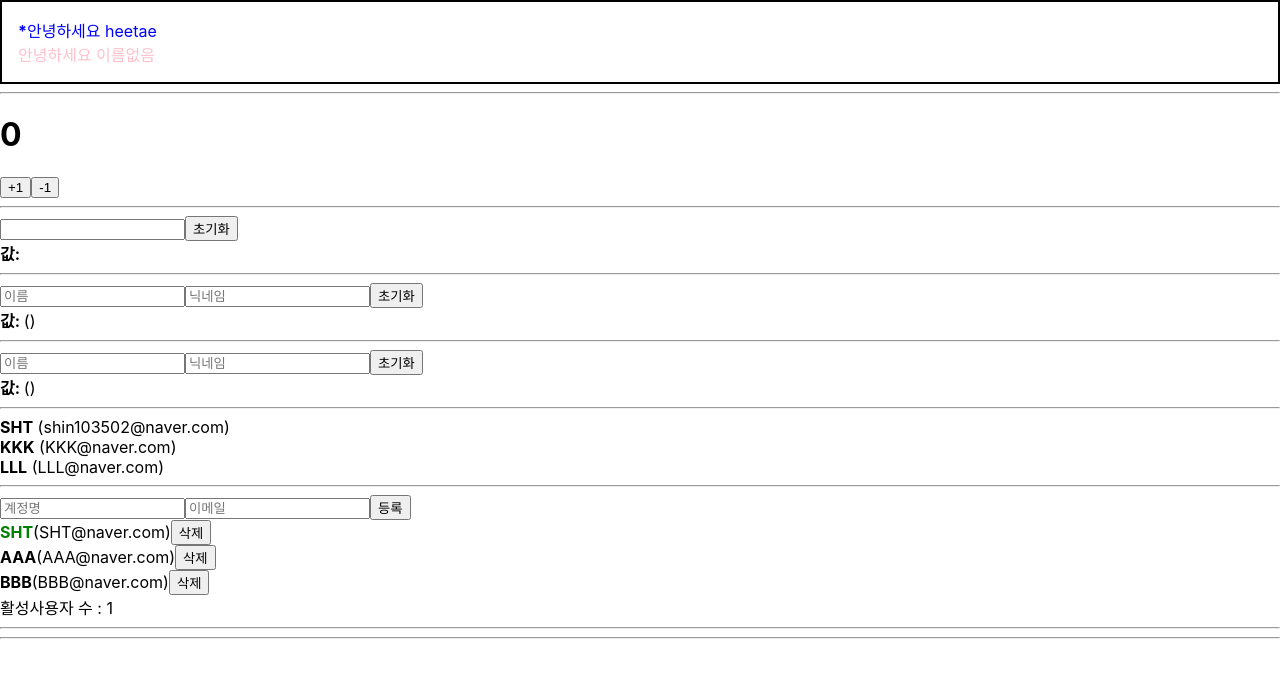
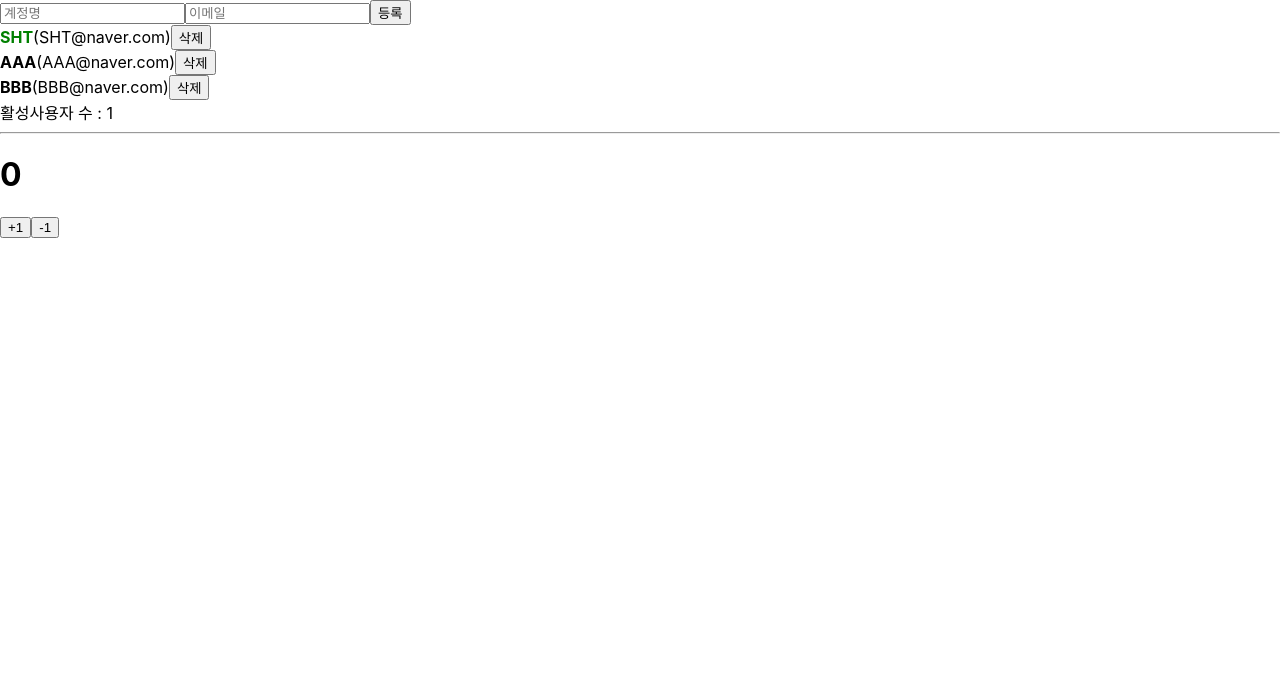
Before and after one commit to SHT-3756/practice, a React (Create React App) app in the folder react/react_basic/: page / in a window 1280 px wide. Shown: the top 678 px of the page. Built offline with nearby package versions, Linux system fonts and the light colour scheme.

Commit message:
'App.js는useState,App1.js는useReducer사용'

```diff
--- a/react/react_basic/src/App.js
+++ b/react/react_basic/src/App.js
@@ -1,6 +1,6 @@
 // import logo from './logo.svg';
 // import './App.css';
-import React, { useRef, useState, useMemo } from "react";
+import React, { useRef, useState, useMemo, useCallback } from "react";
 import Hello from "./Hello";
 import Wrapper from "./Wrapper";
 import Counter from "./Counter";
@@ -10,6 +10,7 @@ import InputSample2 from "./InputSample2";
 import UserList from "./UserList";
 import UserList1 from "./UserList1";
 import CreateUser from "./CreateUser";
+import Counter1 from "./Counter1";
 
 function countActiveUsers(members) {
   console.log('활성 사용자 수 세는중...');
@@ -22,13 +23,15 @@ function App() {
     email: "",
   });
   const { username, email } = inputs;
-  const onChange = (e) => {
-    const { name, value } = e.target;
-    setInputs({
-      ...inputs,
-      [name]: value,
-    });
-  };
+
+  const onChange = useCallback (
+    e => {
+      const { name, value } = e.target;
+      setInputs(inputs => ({
+        ...inputs,
+        [name]: value,
+      }));
+    }, []);
   // UserList1.js 를 위한 변수
   const [members, setMembers] = useState([
     {
@@ -52,7 +55,7 @@ function App() {
   ]);
 
   const nextId = useRef(4);
-  const onCreate = () => {
+  const onCreate = useCallback(() => {
     const member = {
       id: nextId.current,
       username,
@@ -68,20 +71,22 @@ function App() {
       email: "",
     });
     nextId.current += 1;
-  };
+  }, [members ,username, email ]);
 
-  const onRemove = id => {
+  const onRemove = useCallback(
+    id => {
     // user.id 가 파라미터로 일치하지 않는 원소들만 추출해서 새로운 배열만들고
     //  = user.id 가 id 인 것을 제거한다.
     setMembers(members.filter(user => user.id !== id));
-  };
+  },[members]);
 
-  const onToggle = id => {
-    setMembers(
+  const onToggle = useCallback(
+    id => {
+    setMembers(members =>
       members.map(user =>
         user.id === id ? { ...user, active: !user.active } : user )
     );
-  };
+  },[]);
 
   const count = useMemo(()=> countActiveUsers(members), [members]);
 
@@ -108,10 +113,10 @@ function App() {
         onChange={onChange}
         onCreate={onCreate}
       />
-
       <UserList1 AProps={members}  onRemove={onRemove} onToggle={onToggle}/>
       <div>활성사용자 수 : {count}</div>
       <hr />
+      <Counter1 />
     </>
   );
 }
--- a/react/react_basic/src/App1.js
+++ b/react/react_basic/src/App1.js
@@ -1,12 +1,143 @@
-import React from 'react'
+// App.js1 는 컴포넌트 상태관리를 useReducer로 사용하였고
+// App.js는 useState로 상태를 관리하였다.
+// 둘중에 뭘 사용해서 상태관리 하든 상관없다. 상황에 맞게 쓰자
+/* 예 ) 컴포넌트에 관리하는 값이 딱 하나고, 그 값이 단순한 숫자, 문자열 또는 boolean 값이라면 확실히 useState가 편하다.
+
+        const [value, setValue] = useState(true);
+        ----------------------------------------
+        setUser(users => users.concat(user));
+        setInputs({
+            username: '',
+            email: ''
+        });
+*/
+import React, { useRef, useReducer, useMemo, useCallback } from "react";
+import UserList1 from "./UserList1";
+import CreateUser from "./CreateUser";
+import Counter1 from "./Counter1";
+import App from "./App";
+
+function countActiveUsers(members) {
+  console.log('활성 사용자 수 세는중...');
+  return members.filter(user => user.active).length;
+}
+const initialState = {
+    inputs: {
+        username: '',
+        email: ''
+    },
+    members: [
+        {
+            id: 1,
+            username: "SHT",
+            email: "SHT@naver.com",
+            active: true
+          },
+          {
+            id: 2,
+            username: "AAA",
+            email: "AAA@naver.com",
+            active: false
+          },
+          {
+            id: 3,
+            username: "BBB",
+            email: "BBB@naver.com",
+            active: false
+          }
+    ]
+};
+
+function reducer(state, action){
+    switch(action.type) {
+        case 'CHANGE_INPUT':
+            return {
+                ...state,
+                inputs: {
+                    ...state.inputs,
+                    [action.name]: action.value
+                }
+            };
+        case 'CREATE_USER':
+            return {
+                inputs: initialState.inputs,
+                members: state.members.concat(action.user)
+            };
+        case 'TOGGLE_USER':
+            return {
+                ...state,
+                members: state.members.map(user =>
+                    user.id === action.id ? {...user, active: !user.active } : user
+                )
+            };
+        case 'REMOVE_USER':
+            return {
+                ...state,
+                members: state.members.filter(user => user.id !== action.id)
+            };
+            default:
+                return state;
+    }
+}
 
 function App1() {
-    return (
-        <div>
+    const [state, dispatch] = useReducer(reducer, initialState);
+    const nextId = useRef(4);
 
 
-        </div>
-    )
+    const { members } = state;
+    const { username, email } = state.inputs;
+
+    const onChange = useCallback(e=> {
+        const {name, value} = e.target;
+        dispatch({
+            type: 'CHANGE_INPUT',
+            name,
+            value
+        });
+    }, []);
+
+    const onCreate = useCallback(()=> {
+        dispatch({
+            type: 'CREATE_USER',
+            user:{
+                id: nextId.current,
+                username,
+                email
+            }
+        });
+        nextId.current += 1;
+    }, [username, email]);
+
+    const onToggle = useCallback(id => {
+        dispatch({
+            type: 'TOGGLE_USER',
+            id
+        });
+    }, []);
+
+    const onRemove = useCallback(id => {
+        dispatch({
+            type: 'REMOVE_USER',
+            id
+        });
+    },[]);
+
+    const count = useMemo(() => countActiveUsers(members), [members])
+  return (
+    <>
+      <CreateUser
+        username={username}
+        email={email}
+        onChange={onChange}
+        onCreate={onCreate}
+      />
+      <UserList1 AProps={members} onToggle={onToggle} onRemove={onRemove}/>
+      <div>활성사용자 수 : {count}</div>
+      <hr />
+      <Counter1 />
+    </>
+  );
 }
 
-export default App1
+export default App1;
--- /dev/null
+++ b/react/react_basic/src/Counter1.js
@@ -0,0 +1,39 @@
+import React,{ useReducer } from 'react'
+// useReducer 사용하기
+/*
+상태를 관리할 때 주로 useState를 사용했는데 useReducer 훅 함수로 상태를 관리해줄수 있다.
+이렇게 하면 컴포넌트 상태의 업데이트 로직을 컴포넌트에서 분리시킬 수 있다.
+상태 업데이트 로직을 컴포넌트 밖에 쓸 수도 있고 다른파일에 작성후 불러올수도 있다.
+const [ state, dispatch ] = useReducer(reducer, initialState);
+*/
+function reducer(state, action) {
+    switch (action.type) {
+        case 'INCREMENT':
+            return state + 1;
+        case 'DECREMENT':
+            return state -1;
+        default:
+            return state;
+    }
+}
+
+function Counter1() {
+    const [number, dispatch] = useReducer(reducer, 0);
+
+    const onIncrease =() => {
+        dispatch({type: 'INCREMENT'});
+    };
+    const onDecrease =() => {
+        dispatch({ type: 'DECREMENT'});
+    };
+
+    return (
+        <div>
+            <h1>{number}</h1>
+            <button onClick={onIncrease}>+1</button>
+            <button onClick={onDecrease}>-1</button>
+        </div>
+    )
+}
+
+export default Counter1
--- a/react/react_basic/src/CreateUser.js
+++ b/react/react_basic/src/CreateUser.js
@@ -25,4 +25,4 @@ function CreateUser({ username, email, onChange, onCreate}) {
     );
 }
 
-export default CreateUser
+export default React.memo(CreateUser);
--- a/react/react_basic/src/InputSample.js
+++ b/react/react_basic/src/InputSample.js
@@ -1,5 +1,5 @@
 import React, { useState } from "react";
-
+// Input 상태 관리 해주기
 function InputSample() {
   const [text, setText] = useState("");
 
--- a/react/react_basic/src/index.js
+++ b/react/react_basic/src/index.js
@@ -1,14 +1,15 @@
 import React from 'react';
 import ReactDOM from 'react-dom';
 import './index.css';
-import App from './App';
+// import App from './App';
 import App1 from './App1';
 import reportWebVitals from './reportWebVitals';
 
 ReactDOM.render(
   <React.StrictMode>
-    <App /><hr/>
+    {/* <App />, */}
     <App1 />
+
   </React.StrictMode>,
   document.getElementById('root')
 );
```
Also changed, not shown: react/react_basic/src/UserList1.js (+4 -3 lines).
